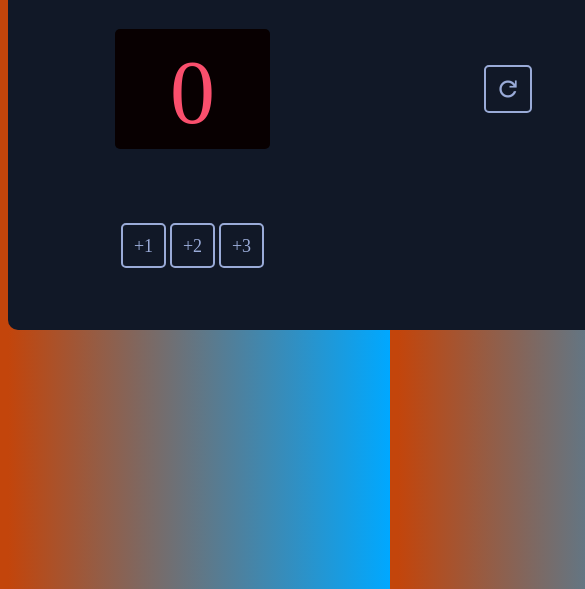
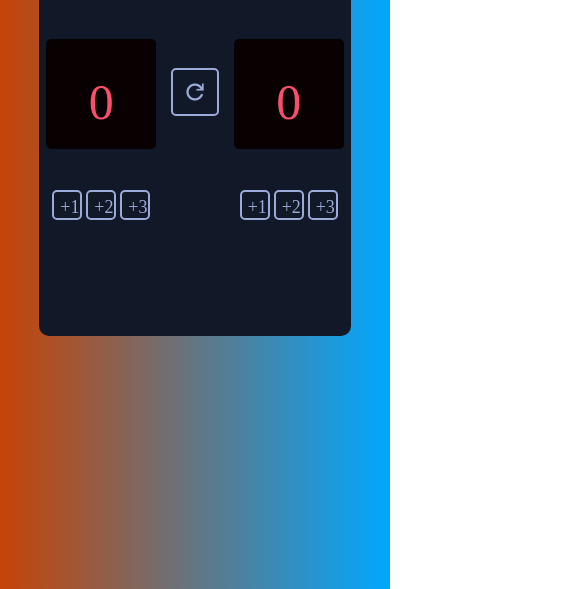
Before and after one commit to joshtemi/Score_board, a plain HTML site: page index.html in a window 390 px wide. Shown: the part 255-844 px from the top of the page, 585 px wide, since content can reach past the window. Drawn offline with nearby package versions, Linux system fonts and the light colour scheme.

Commit message:
media Query added

```diff
--- a/styles.css
+++ b/styles.css
@@ -12,8 +12,8 @@
 
 #container{
     display: flex;
-    width: 1000px;
-    height: 501px;
+     width: 60vw;
+    height: 80vh;
     justify-content: space-around;
     align-items: center;
     margin: 0 auto;
@@ -92,3 +92,26 @@
 h3{
     color: greenyellow;
 }
+@media only screen and (max-width: 768px) {
+    /* For mobile phones: */
+
+    #container{
+
+        width: 80vw;
+        height: 60vh;
+    }
+
+    .score-area{
+        width: 110px;
+        height: 110px;
+        font-size: 50px;
+    }
+    h1{
+
+        font-size: 25px;
+  }
+  .btn-styles{
+    width: 30px;
+    height: 30px;
+  }
+}
```
